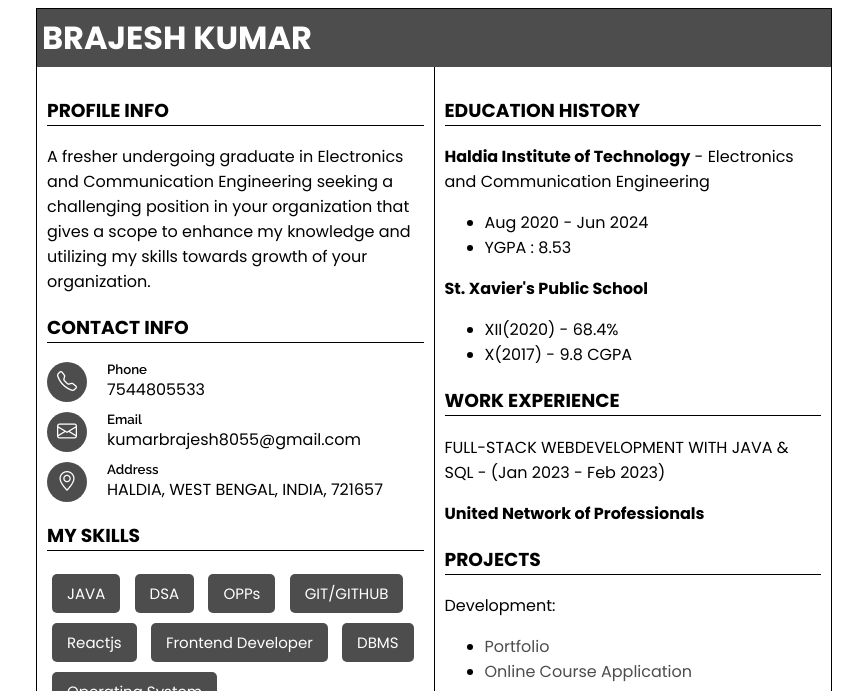
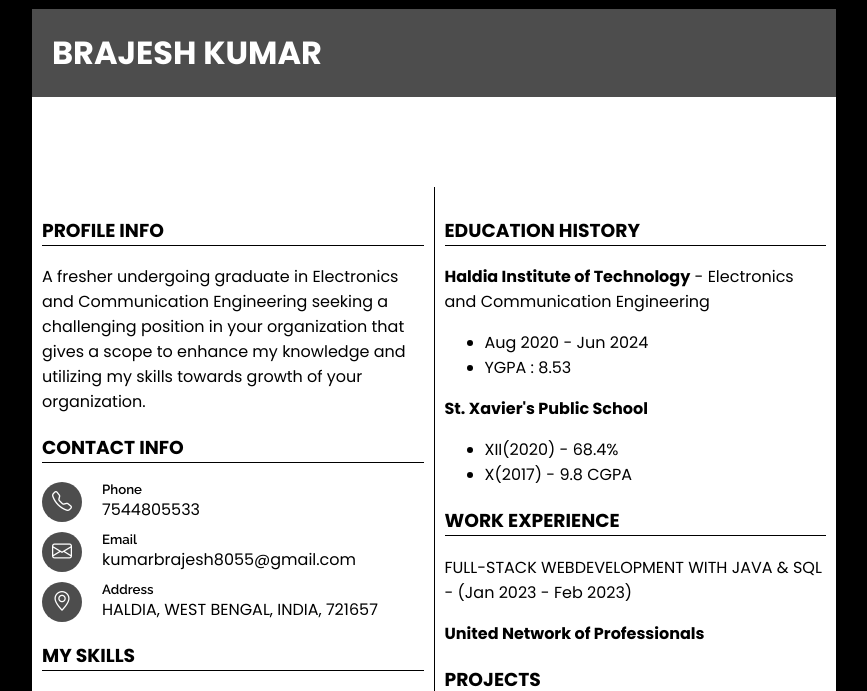
Before and after one commit to brajesh8055github/Resume, a plain HTML site: page index.html in a window 1280 px wide. Shown: the top 691 px of the page, without its empty margins (206-1073 px from the left). Drawn offline with nearby package versions, Linux system fonts and the light colour scheme.

Commit message:
change in width

```diff
--- a/style.css
+++ b/style.css
@@ -3,19 +3,22 @@
 
 body {
     font-family: 'Poppins', sans-serif;
+    background: #000;
 }
 
 .header {
     background: #4d4d4d;
     color: #fff;
-    padding: 5px;
-    margin: 0;
+    padding:20px;
+    margin:0 0 90px 0 ;
 }
 
 .container {
-    max-width: 794px;
-    margin: auto;
+    max-width: 804px;
+    height: 1133px;
+    margin:auto;
     border: 1px solid rgb(0, 0, 0);
+    background: #ffffff;
 }
 
 h5 {
@@ -90,7 +93,13 @@ span{
 @media (max-width:702px) {
     .content{
         display: block;
+
     }
+    .container{
+    height: auto;
+
+    }
+
     .left{
         border: none;
     }
```
